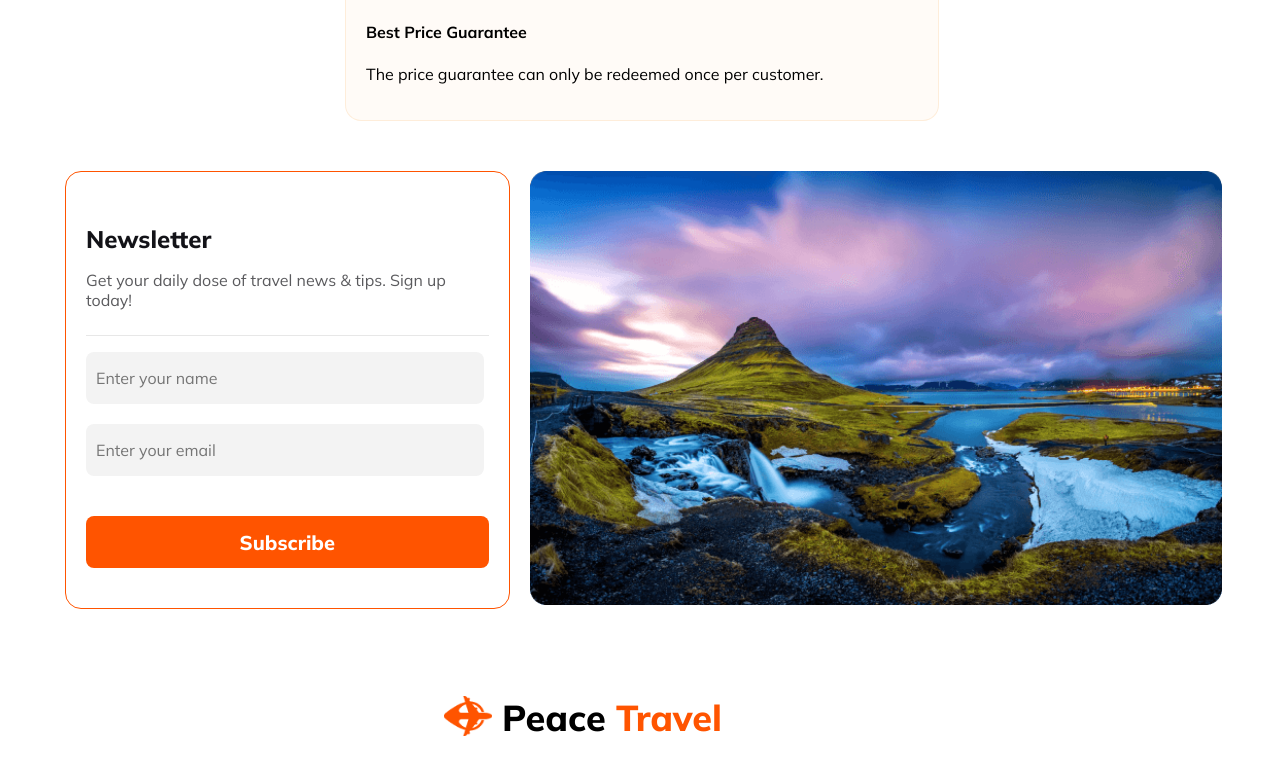
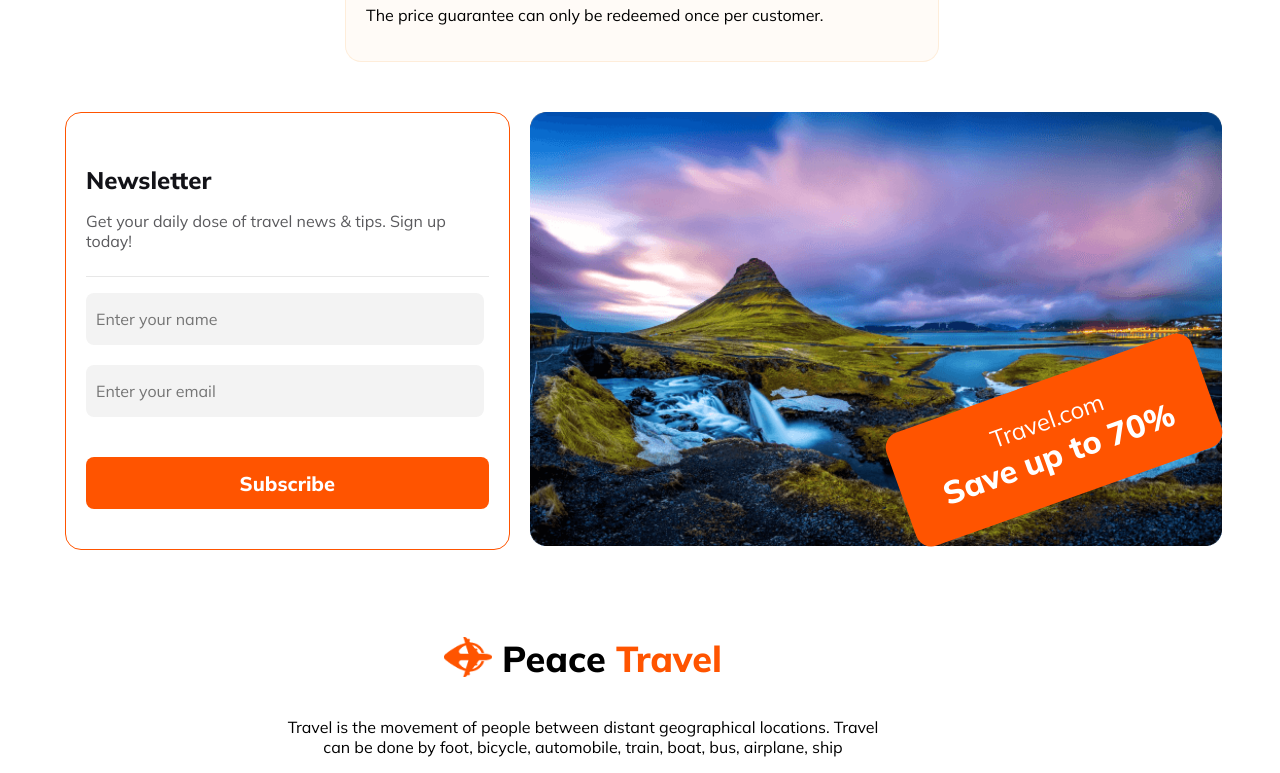
Before and after one commit to jahedulislamasif/assignment-second-main, a plain HTML site: page index.html in a window 1280 px wide. Shown: the part 2999-3772 px from the top of the page. Drawn offline with Linux system fonts and the light colour scheme.

Commit message:
discount icon added

```diff
--- a/Styles/responsive.css
+++ b/Styles/responsive.css
@@ -158,15 +158,9 @@
         width: 100%;
         height: 230px;
     }
-
-
-
-
-
-
-
-
-
+    .destination-img .three{
+        gap: 7px;
+    }
     .footer{
         width: 100%;
     }
@@ -207,4 +201,17 @@
         margin-left: 0;
         width: 100%;
     }
+    .discount{
+        width: 50%;
+        height: 25%;
+        left: 197px;
+        /* bottom: 100px; */
+        top: 175px;
+    }
+    .discount p{
+        font-size: 0.8rem;
+    }
+    .discount h2{
+        font-size: 1.25rem;
+    }
 }
--- a/Styles/style.css
+++ b/Styles/style.css
@@ -210,51 +210,60 @@ nav a {
 
 /* tour section ended */
 /* destination section start */
-.destination-container{
+.destination-container {
     max-width: 1150px;
     margin: 100px auto;
 }
-.destination-container h2{
+
+.destination-container h2 {
     text-align: center;
     margin-bottom: 10px;
 }
-.destination-container p{
+
+.destination-container p {
     max-width: 600px;
     margin: 0 auto;
     text-align: center;
     margin-bottom: 30px;
 }
-.destination-img .one{
+
+.destination-img .one {
     /* margin-left: 5px; */
     display: flex;
     gap: 10px;
     margin-bottom: 10px;
 }
-.one img{
+
+.one img {
 
     width: 49%;
 }
-.destination-img .two{
+
+.destination-img .two {
     display: flex;
     gap: 8px;
 }
+
 /* .two img{
     padding-left: 3px;
 } */
-.destination-img .three{
+.destination-img .three {
     margin-top: 5px;
     display: flex;
     /* gap: 2px; */
 }
-.three img{
+
+.three img {
     /* width:  50%; */
 }
-.river img{
+
+.river img {
     width: 98.45%;
     /* height: 97%; */
     /* border: 2px solid red; */
 }
-.mountain img{
+
+.mountain img {
     width: 98.45%;
 }
 
@@ -334,6 +343,7 @@ nav a {
 /* choose section end */
 /* newsletter section start */
 .newsletter {
+
     max-width: 1150px;
     margin: 50px auto;
     /* border: 2px solid red; */
@@ -342,6 +352,7 @@ nav a {
 }
 
 .newsletter-tittle {
+
     padding: 20px;
     width: 35%;
     border-radius: 16px;
@@ -398,9 +409,42 @@ form .name-input {
     border-radius: 8px;
     background: #FF5400;
 }
-.newsletter img{
+.newsletter-img{
+    position: relative;
+}
+
+.newsletter img {
+
     width: 100%;
     margin-left: 20px;
+}
+
+.discount {
+    /* border: 2px solid blue; */
+    position: absolute;
+    left: 382px ;
+    bottom: 50px;
+    /* top: 20px; */
+    width: 324px;
+    height: 120px;
+    transform: rotate(-19.628deg);
+    flex-shrink: 0;
+    border-radius: 16px;
+    background: #FF5400;
+}
+.discount p{
+    margin-bottom: 0;
+    color: #FFF;
+    font-size: 1.5rem;
+    font-weight: 400;
+    text-align: center;
+}
+.discount h2{
+    margin-top: 0;
+    color: #FFF;
+    font-size: 2rem;
+    font-weight: 800;
+    text-align: center;
 }
 
 /* footer section start */
--- a/index.html
+++ b/index.html
@@ -74,7 +74,7 @@
             <div class="destination-img">
                 <div class="one">
                     <img src="./Images/Rectangle 5.png" alt="">
-                <img src="./Images/Rectangle 8 (1).png" alt="">
+                <img src="./Images/Rectangle 8.png" alt="">
                 </div>
 
                 <div class="two">
@@ -144,7 +144,12 @@
             </div>
             <div class="newsletter-img">
                 <img src="./Images/Rectangle 8 (1).png" alt="">
+                <div class="discount">
+                    <p>Travel.com</p>
+                    <h2>Save up to 70%</h2>
+                </div>
             </div>
+
 
         </section>
 
```
